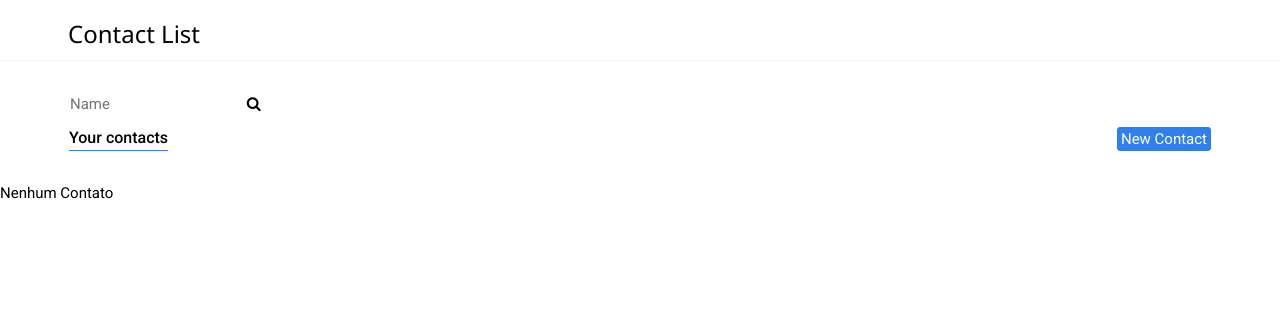
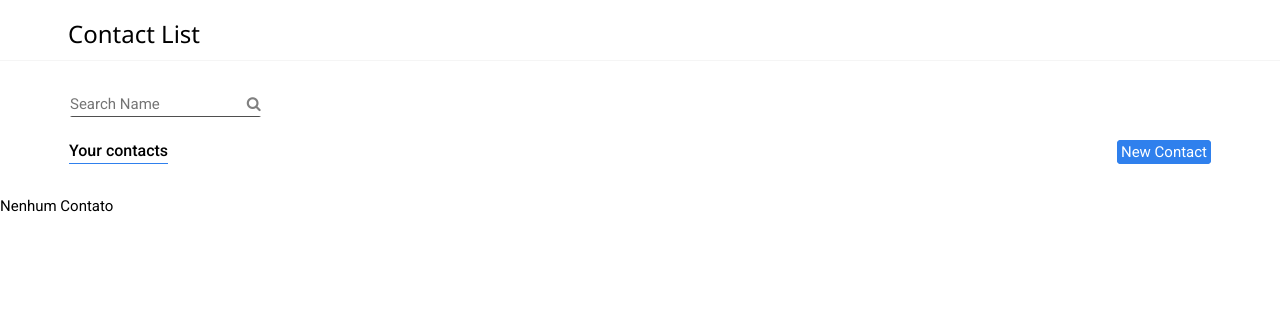
Before and after one commit to carolinarigaudfelix/Contact-List-Python-Django, a Django app: page / in a window 1280 px wide. Shown: the top 321 px of the page. Run offline with Django 4.2, Linux system fonts and the light colour scheme; data that the repository does not hold is empty.

Commit message:
fixed-search

```diff
--- a/static/css/style.css
+++ b/static/css/style.css
@@ -17,10 +17,23 @@
     flex-direction: row;
     align-content: center;
     margin-left: 70px;
+    margin-bottom: 12px;
+}
+.search form{
+    border-radius: 2px;
+    border-bottom: 1px solid var(--b-100);
+}
 
+input:focus, input:focus {
+    box-shadow: 0 0 0 0;
+    outline: 0;
 }
+
+
 .search button{
-    background-color: white
+    background-color: white;
+    color: gray;
+    cursor: pointer;
 }
 
 .main-header{
--- a/templates/base.html
+++ b/templates/base.html
@@ -28,8 +28,7 @@
 
     <div class = "search">
         <form action = "{% url 'contact_list' %}"  method="GET">
-            <input type="text" name = "name" id = "name" placeholder = "Name" >
-
+            <input type="text" name = "name" id = "name" placeholder = "Search Name" >
             <button type = "submit"><i class="fa fa-search"></i></button>
         </form>
     </div>
```
